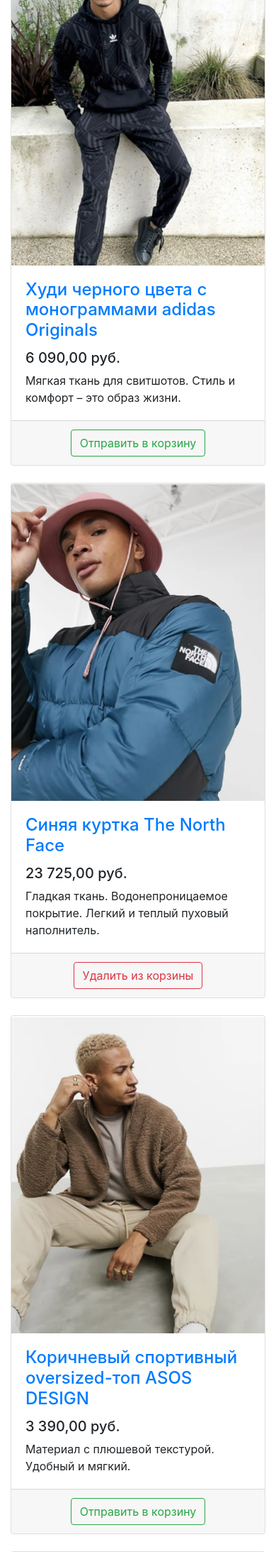
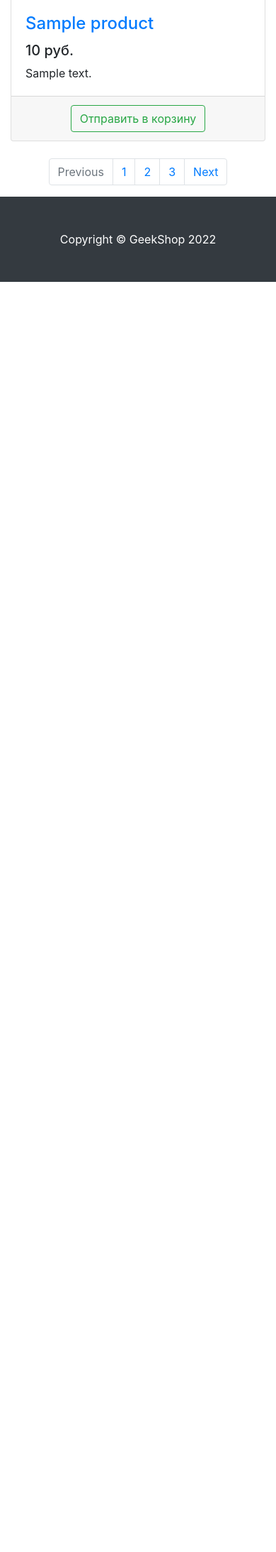
Before and after one commit to nekdfl/geekshop, a Django app: template mainapp/templates/mainapp/products.html in a window 390 px wide. Shown: the part 737-2923 px from the top of the page at 71% size. After the commit the page ends 1134 px from the top, so only its background shows below. Run offline with Django 3.2, Linux system fonts and the light colour scheme; the template is opened without the code that fills it: most values are stand-ins (such as "Sample title", 1, 10 or a date in 2020); some libraries are stand-ins or nearby versions.

Commit message:
create urls.py for products change base.html (navbar  product_url) add fixtures change products.html  to use "for in" for peoducts list

```diff
--- a/geekshop/urls.py
+++ b/geekshop/urls.py
@@ -13,14 +13,15 @@
     1. Import the include() function: from django.urls import include, path
     2. Add a URL to urlpatterns:  path('blog/', include('blog.urls'))
 """
+from xml.etree.ElementInclude import include
 from django.contrib import admin
-from django.urls import path
+from django.urls import path, include
 
 from mainapp.views import index
-from mainapp.views import products
 
 urlpatterns = [
     path('admin/', admin.site.urls),
     path('', index, name='index'),
-    path('products/', products, name='product'),
+    path('products/', include('mainapp.urls', namespace='mainapp_ns'))
+
 ]
--- a/mainapp/templates/mainapp/base.html
+++ b/mainapp/templates/mainapp/base.html
@@ -27,7 +27,7 @@
     <!-- Navigation -->
     <nav class="navbar navbar-expand-lg navbar-dark bg-dark fixed-top">
       <div class="container">
-        <a class="navbar-brand" href="index.html">GeekShop</a>
+        <a class="navbar-brand" href="{% url 'index' %}">GeekShop</a>
         <button
           class="navbar-toggler"
           type="button"
@@ -42,7 +42,7 @@
         <div class="collapse navbar-collapse" id="navbarResponsive">
           <ul class="navbar-nav ml-auto">
             <li class="nav-item">
-              <a class="nav-link" href="products.html"
+              <a class="nav-link" href="{% url 'mainapp_ns:product'%}"
                 >Каталог <i class="fas fa-shopping-bag"></i>
               </a>
             </li>
--- a/mainapp/templates/mainapp/products.html
+++ b/mainapp/templates/mainapp/products.html
@@ -12,11 +12,10 @@
     <div class="col-lg-3">
       <h1 class="my-4">GeekShop</h1>
       <div class="list-group">
-        <a href="#" class="list-group-item">Новинки</a>
-        <a href="#" class="list-group-item">Одежда</a>
-        <a href="#" class="list-group-item">Обувь</a>
-        <a href="#" class="list-group-item">Аксессуары</a>
-        <a href="#" class="list-group-item">Подарки</a>
+        {% for category in categories %}
+        <a href="#" class="list-group-item">{{ category.name }}</a>
+
+        {% endfor %}
       </div>
     </div>
     <!-- /.col-lg-3 -->
@@ -80,25 +79,18 @@
       </div>
 
       <div class="row">
+        {% for product in products %}
         <div class="col-lg-4 col-md-6 mb-4">
           <div class="card h-100">
             <a href="#">
-              <img
-                class="card-img-top"
-                src="{% static 'vendor/img/products/Adidas-hoodie.png' %}"
-                alt=""
-              />
+              <img class="card-img-top" src="{% static '.'%} " alt="" />
             </a>
             <div class="card-body">
               <h4 class="card-title">
-                <a href="#"
-                  >Худи черного цвета с монограммами adidas Originals</a
-                >
+                <a href="#">{{product.name}}</a>
               </h4>
-              <h5>6 090,00 руб.</h5>
-              <p class="card-text">
-                Мягкая ткань для свитшотов. Стиль и комфорт – это образ жизни.
-              </p>
+              <h5>{{product.price}} руб.</h5>
+              <p class="card-text">{{product.description}}</p>
             </div>
             <div class="card-footer text-center">
               <button type="button" class="btn btn-outline-success">
@@ -107,138 +99,7 @@
             </div>
           </div>
         </div>
-
-        <div class="col-lg-4 col-md-6 mb-4">
-          <div class="card h-100">
-            <a href="#">
-              <img
-                class="card-img-top"
-                src="{% static 'vendor/img/products/Blue-jacket-The-North-Face.png' %}"
-                alt=""
-              />
-            </a>
-            <div class="card-body">
-              <h4 class="card-title">
-                <a href="#">Синяя куртка The North Face</a>
-              </h4>
-              <h5>23 725,00 руб.</h5>
-              <p class="card-text">
-                Гладкая ткань. Водонепроницаемое покрытие. Легкий и теплый
-                пуховый наполнитель.
-              </p>
-            </div>
-            <div class="card-footer text-center">
-              <button type="button" class="btn btn-outline-danger">
-                Удалить из корзины
-              </button>
-            </div>
-          </div>
-        </div>
-
-        <div class="col-lg-4 col-md-6 mb-4">
-          <div class="card h-100">
-            <a href="#">
-              <img
-                class="card-img-top"
-                src="{% static 'vendor/img/products/Brown-sports-oversized-top-ASOS-DESIGN.png' %}"
-                alt=""
-              />
-            </a>
-            <div class="card-body">
-              <h4 class="card-title">
-                <a href="#">Коричневый спортивный oversized-топ ASOS DESIGN</a>
-              </h4>
-              <h5>3 390,00 руб.</h5>
-              <p class="card-text">
-                Материал с плюшевой текстурой. Удобный и мягкий.
-              </p>
-            </div>
-            <div class="card-footer text-center">
-              <button type="button" class="btn btn-outline-success">
-                Отправить в корзину
-              </button>
-            </div>
-          </div>
-        </div>
-
-        <div class="col-lg-4 col-md-6 mb-4">
-          <div class="card h-100">
-            <a href="#">
-              <img
-                class="card-img-top"
-                src="{% static 'vendor/img/products/Black-Nike-Heritage-backpack.png' %}"
-                alt=""
-              />
-            </a>
-            <div class="card-body">
-              <h4 class="card-title">
-                <a href="#">Черный рюкзак Nike Heritage</a>
-              </h4>
-              <h5>2 340,00 руб.</h5>
-              <p class="card-text">Плотная ткань. Легкий материал.</p>
-            </div>
-            <div class="card-footer text-center">
-              <button type="button" class="btn btn-outline-success">
-                Отправить в корзину
-              </button>
-            </div>
-          </div>
-        </div>
-
-        <div class="col-lg-4 col-md-6 mb-4">
-          <div class="card h-100">
-            <a href="#">
-              <img
-                class="card-img-top"
-                src="{% static 'vendor/img/products/Black-Dr-Martens-shoes.png' %}"
-                alt=""
-              />
-            </a>
-            <div class="card-body">
-              <h4 class="card-title">
-                <a href="#"
-                  >Черные туфли на платформе с 3 парами люверсов Dr Martens 1461
-                  Bex</a
-                >
-              </h4>
-              <h5>13 590,00 руб.</h5>
-              <p class="card-text">
-                Гладкий кожаный верх. Натуральный материал.
-              </p>
-            </div>
-            <div class="card-footer text-center">
-              <button type="button" class="btn btn-outline-success">
-                Отправить в корзину
-              </button>
-            </div>
-          </div>
-        </div>
-
-        <div class="col-lg-4 col-md-6 mb-4">
-          <div class="card h-100">
-            <a href="#">
-              <img
-                class="card-img-top"
-                src="{% static 'vendor/img/products/Dark-blue-wide-leg-ASOs-DESIGN-trousers.png' %}"
-                alt=""
-              />
-            </a>
-            <div class="card-body">
-              <h4 class="card-title">
-                <a href="#">Темно-синие широкие строгие брюки ASOS DESIGN</a>
-              </h4>
-              <h5>2 890,00 руб.</h5>
-              <p class="card-text">
-                Легкая эластичная ткань сирсакер Фактурная ткань.
-              </p>
-            </div>
-            <div class="card-footer text-center">
-              <button type="button" class="btn btn-outline-success">
-                Отправить в корзину
-              </button>
-            </div>
-          </div>
-        </div>
+        {% endfor %}
       </div>
 
       <nav aria-label="Page navigation example">
@@ -267,7 +128,7 @@
 <footer class="py-5 bg-dark">
   <div class="container">
     <p class="m-0 text-center text-white">
-      Copyright &copy; GeekShop {% now "Y" %}
+      Copyright &copy; GeekShop {% now "Y " %}
     </p>
   </div>
   <!-- /.container -->
--- /dev/null
+++ b/mainapp/urls.py
@@ -0,0 +1,8 @@
+from django.urls import path
+from mainapp.views import products_view
+
+app_name = "mainapp"
+
+urlpatterns = [
+    path('', products_view, name='product')
+]
```
Also changed, not shown: fixtures/categories.json (added, +8 -0 lines), fixtures/products.json (added, +40 -0 lines), mainapp/views.py (+27 -3 lines).
